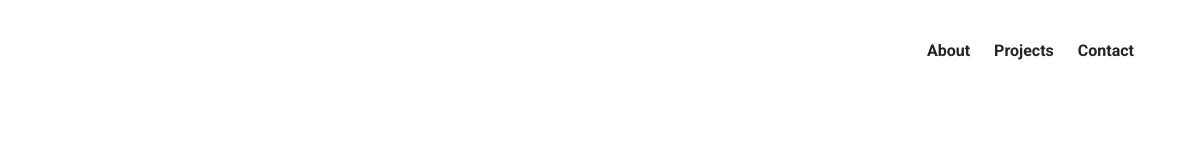
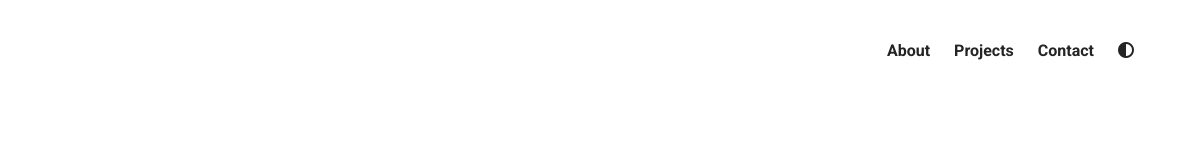
Before and after one commit to SethDimmer123/Advanced-E-portfolio, a plain HTML site: page index.html in a window 1280 px wide. Shown: the full height of the page, 94-1280 px from the left. Drawn offline with Linux system fonts and the light colour scheme.

Commit message:
initial commit

```diff
--- a/index.html
+++ b/index.html
@@ -36,6 +36,13 @@
                     link__hover-effect--black
                     ">Contact</a>
                 </li>
+                <li class="nav__link">
+                    <a href="#" class="
+                    nav__link--anchor
+                    link__hover-effect
+                    link__hover-effect--black
+                    "><i class="fas fa-adjust"></i></a>
+                </li>
             </ul>
         </nav>
     </section>
```
